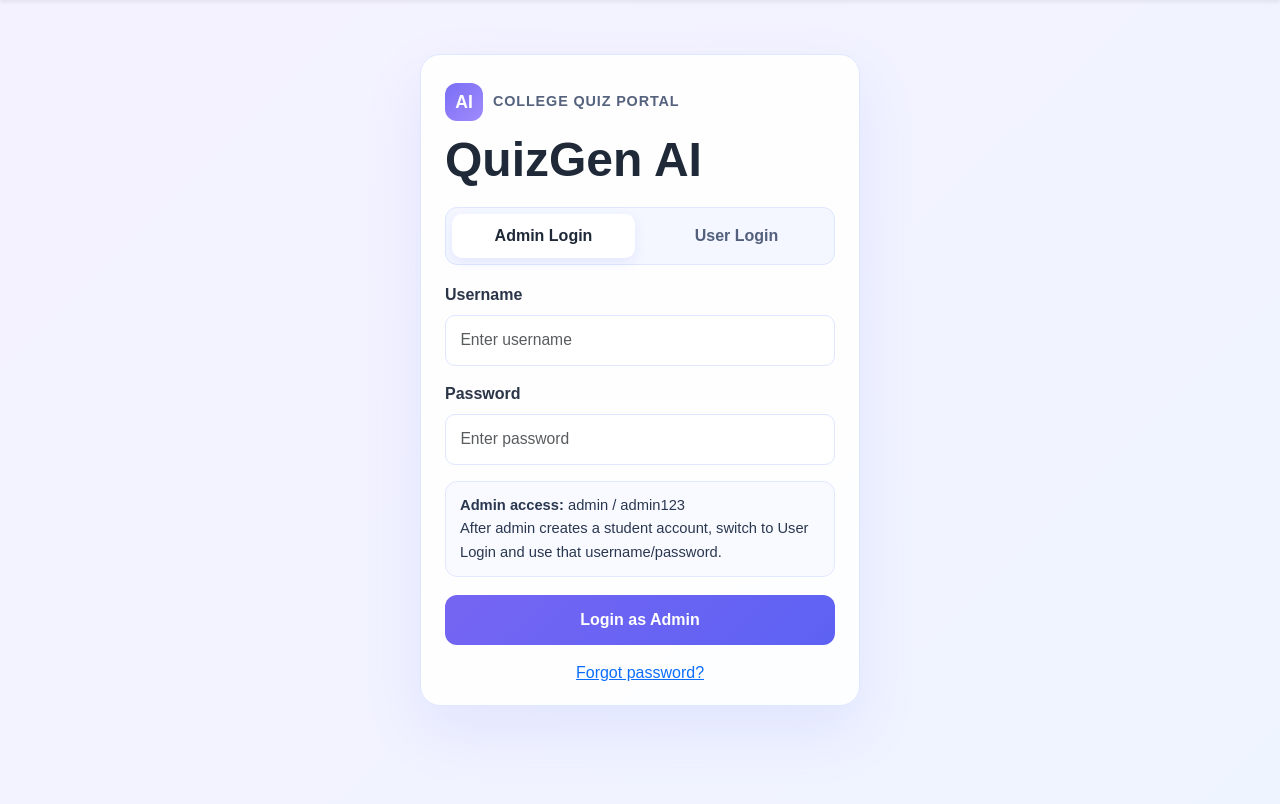
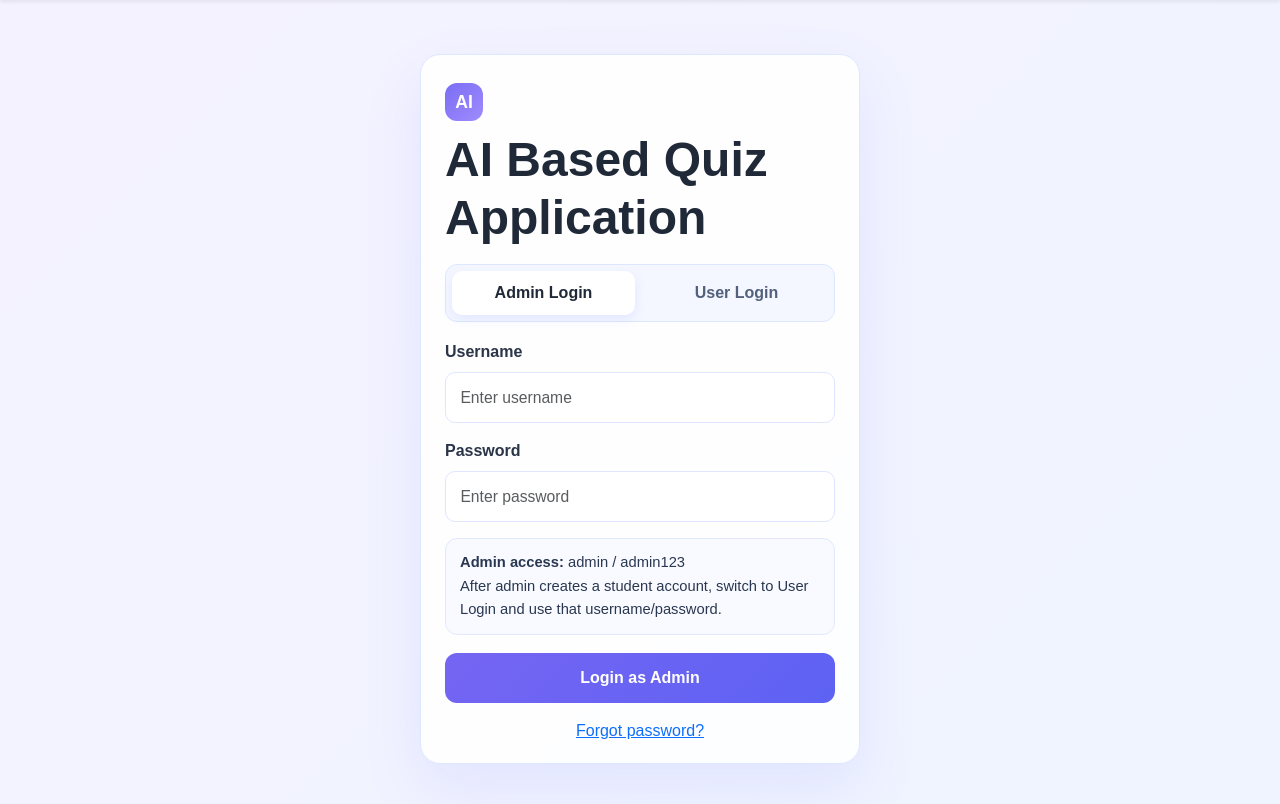
Before and after one commit to omkar-afk1213/AI-Quiz-App, a Flask app: page /login in a window 1280 px wide. Shown: the part 56-860 px from the top of the page. Run offline with Flask 3, Linux system fonts and the light colour scheme.

Commit message:
Update quiz application branding

```diff
--- a/scripts/verify_deployment.py
+++ b/scripts/verify_deployment.py
@@ -17,7 +17,7 @@ def main():
     for name, url in checks:
         try:
             status, body = fetch(url)
-            expected = '"status"' in body if name == "health" else "QuizGen AI" in body
+            expected = '"status"' in body if name == "health" else "AI Based Quiz Application" in body
             result = "PASS" if status == 200 and expected else "FAIL"
             print(f"{result} {name}: HTTP {status}")
             failed = failed or result == "FAIL"
--- a/templates/auth/login.html
+++ b/templates/auth/login.html
@@ -7,10 +7,9 @@
   <div class="portal-card">
     <div class="portal-header">
       <span class="portal-badge">AI</span>
-      <p class="portal-subtitle">College Quiz Portal</p>
     </div>
 
-    <h1 class="portal-title">QuizGen AI</h1>
+    <h1 class="portal-title">AI Based Quiz Application</h1>
 
     <div class="role-toggle" aria-label="Login type selector">
       <button type="button" class="toggle-btn {% if login_role == 'admin' %}active{% endif %}" data-role="admin">Admin Login</button>
```
